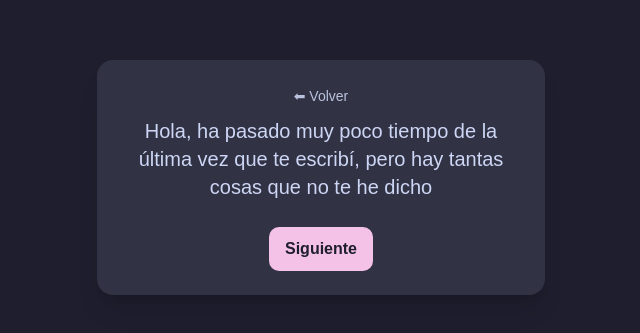
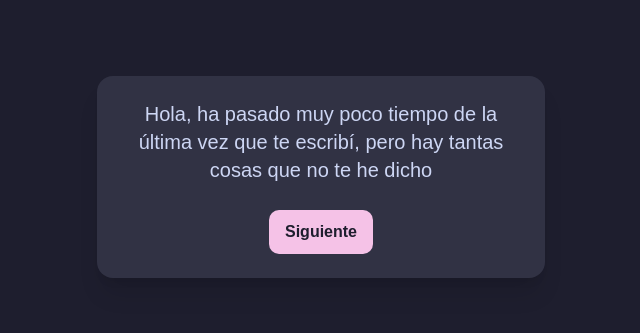
Before and after one commit to green-dv/propuesta, a Next.js app: page / in a window 1280 px wide. Shown: the part 223-556 px from the top of the page, without its empty margins (319-959 px from the left). Built offline with nearby package versions, Linux system fonts and the light colour scheme; no server answers; the database is empty.

Commit message:
Correccion layout

```diff
--- a/app/page.tsx
+++ b/app/page.tsx
@@ -96,7 +96,6 @@ export default function Home() {
 
         {step === 0 && (
         <div>
-          <button onClick={prev} className="back">⬅ Volver</button>
 
           <h1 className="text-xl mb-4">
             Hola, ha pasado muy poco tiempo de la última vez que te escribí, pero hay tantas cosas que no te he dicho
```
